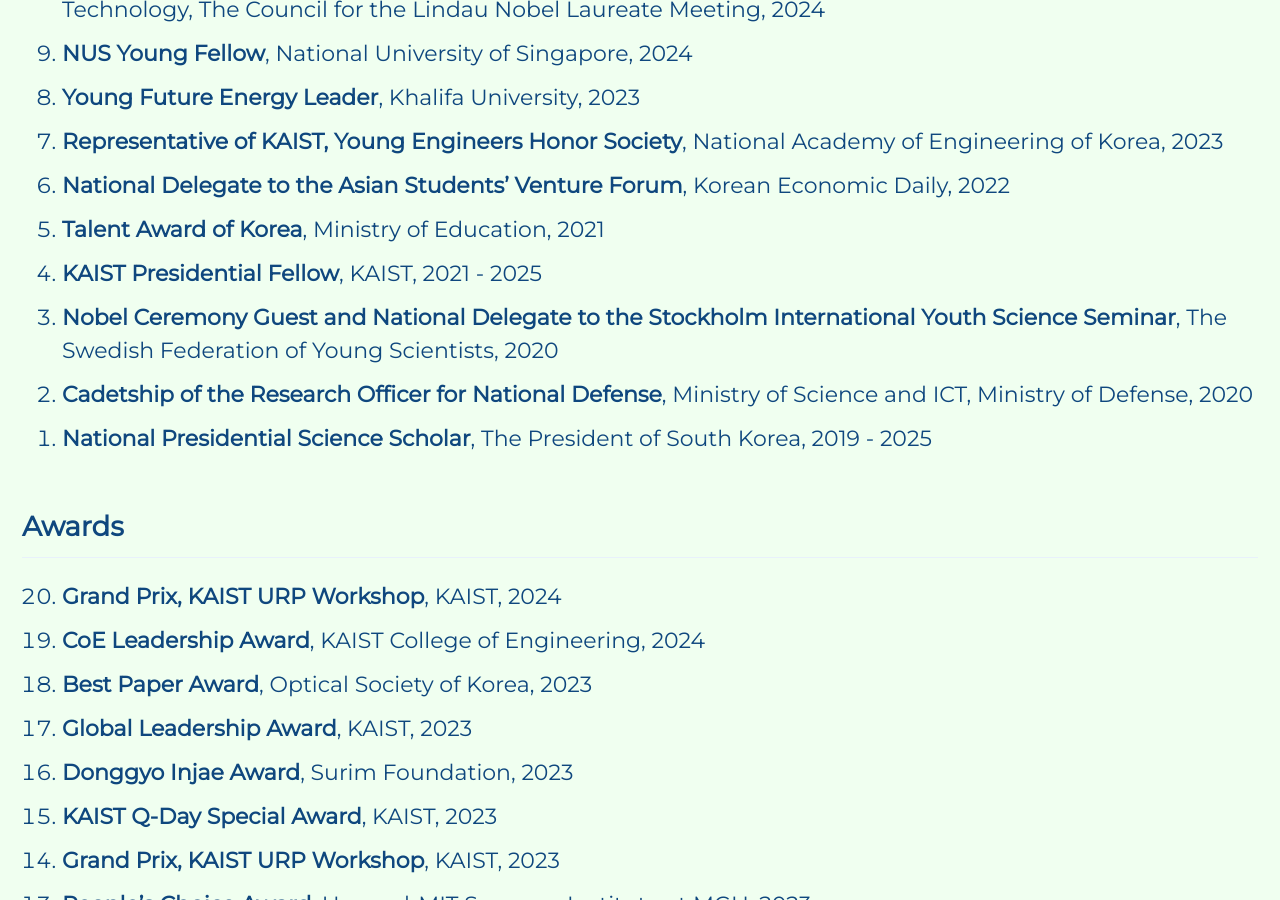
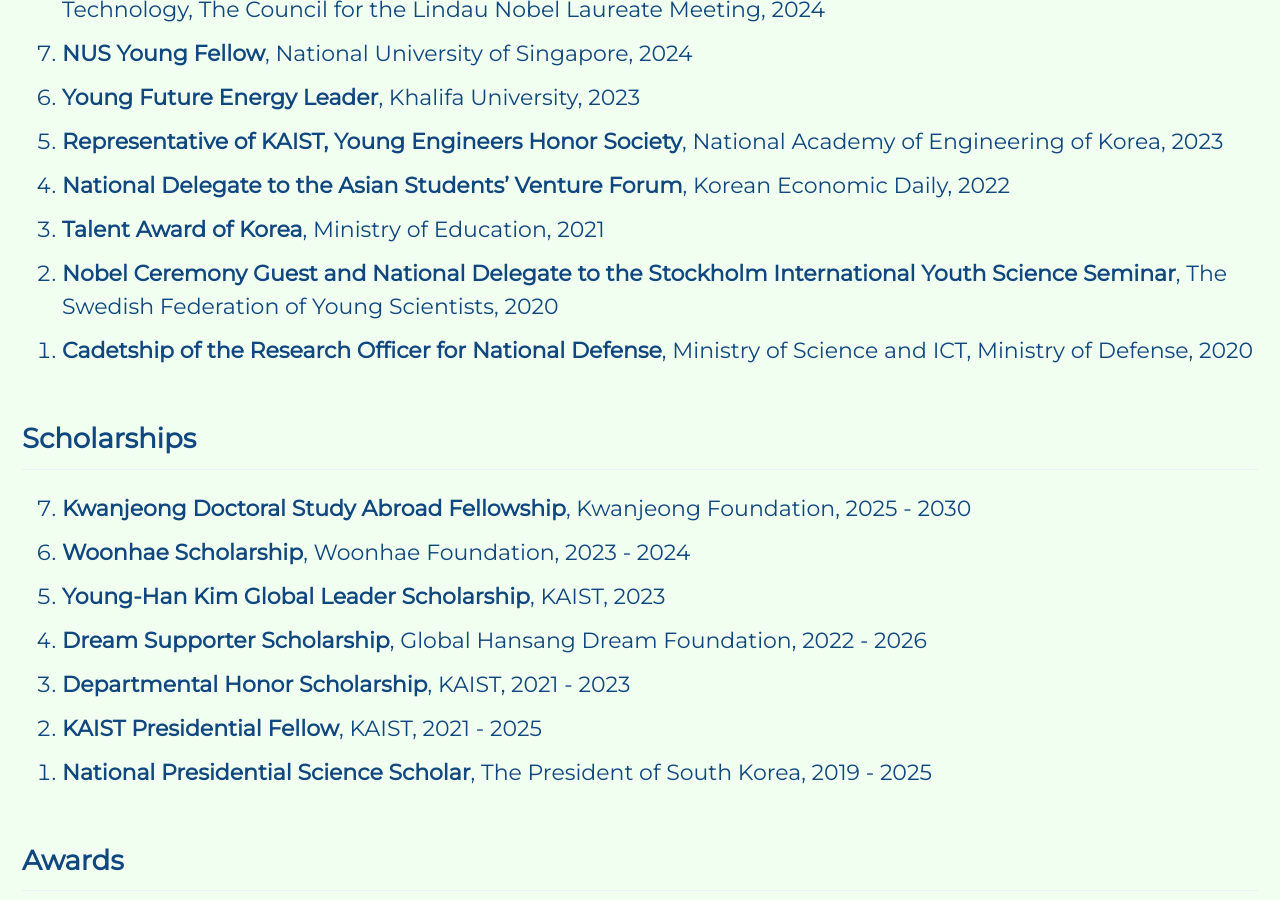
Before and after one commit to mj3259/mj3259.github.io, a Jekyll site: the page built from _pages/honorsandawards.md, in a window 1280 px wide and 900 px high, scrolled down 710 px. Built offline with Jekyll 4.4.1, drawn with Linux system fonts in a browser that asks for light colours; cached includes are drawn as plain includes.

Commit message:
Update honorsandawards.md

```diff
--- a/_pages/honorsandawards.md
+++ b/_pages/honorsandawards.md
@@ -24,11 +24,20 @@
 1. __Representative of KAIST, Young Engineers Honor Society__, National Academy of Engineering of Korea, 2023
 1. __National Delegate to the Asian Students' Venture Forum__, Korean Economic Daily, 2022
 1. __Talent Award of Korea__, Ministry of Education, 2021
-1. __KAIST Presidential Fellow__, KAIST, 2021 - 2025
 1. __Nobel Ceremony Guest and National Delegate to the Stockholm International Youth Science Seminar__, The Swedish Federation of Young Scientists, 2020
 1. __Cadetship of the Research Officer for National Defense__, Ministry of Science and ICT, Ministry of Defense, 2020
+{: reversed="reversed"}
+
+## Scholarships
+1. __Kwanjeong Doctoral Study Abroad Fellowship__, Kwanjeong Foundation, 2025 - 2030
+1. __Woonhae Scholarship__, Woonhae Foundation, 2023 - 2024
+1. __Young-Han Kim Global Leader Scholarship__, KAIST, 2023
+1. __Dream Supporter Scholarship__, Global Hansang Dream Foundation, 2022 - 2026
+1. __Departmental Honor Scholarship__, KAIST, 2021 - 2023
+1. __KAIST Presidential Fellow__, KAIST, 2021 - 2025
 1. __National Presidential Science Scholar__, The President of South Korea, 2019 - 2025
 {: reversed="reversed"}
+
 
 ## Awards
 1. __Grand Prix, KAIST URP Workshop__, KAIST, 2024
```
